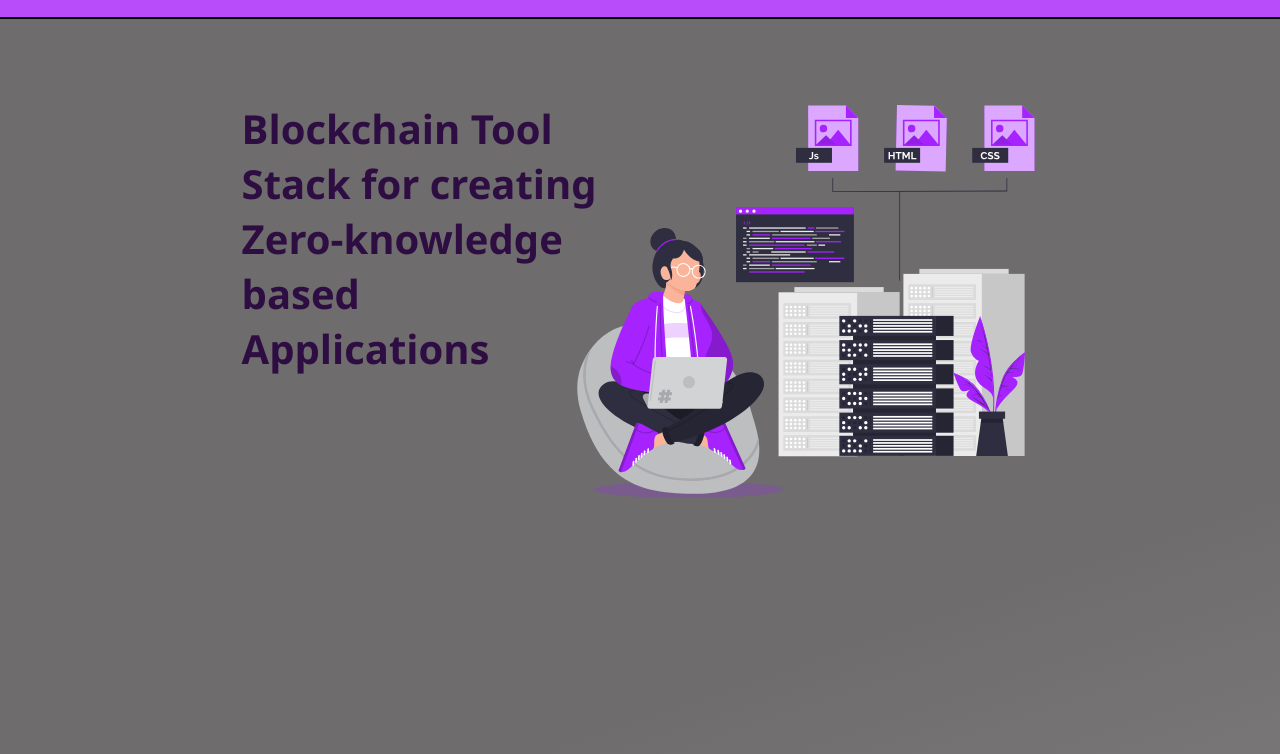
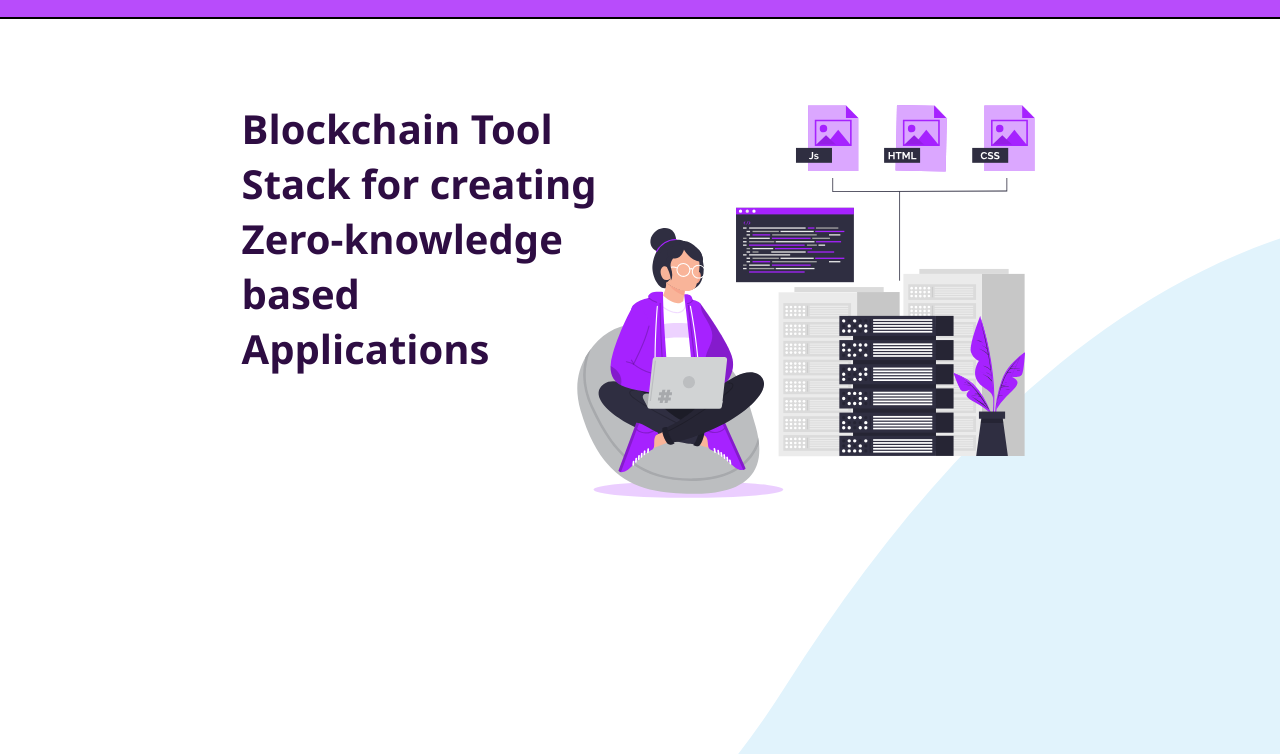
Before and after one commit to LoluBolarinwa/Pangolin, a website: page index.html in a window 1280 px wide. Shown: the part 45-799 px from the top of the page. Drawn offline with Linux system fonts and the light colour scheme.

Commit message:
downloading svg files

```diff
--- a/index.css
+++ b/index.css
@@ -16,15 +16,15 @@ body{
     /* font-family: "Work Sans", sans-serif; */
     font-family: "Segoe UI", sans-serif;
     /* background-color: aqua; */
-    background: rgb(177,175,175);
-background: linear-gradient(341deg, rgba(177,175,175,1) 2%, rgba(110,108,109,1) 67%);
+    /* background: rgb(177,175,175); */
+/* background: linear-gradient(341deg, rgba(177,175,175,1) 2%, rgba(110,108,109,1) 67%); */
     margin: 0;
     padding: 0;
 
 
 
-    /* background-image: url("svg\ files/background.svg"); */
-    background-color: #595a5b9b;
+    background-image: url("svg\ files/poddle.svg");
+    /* background-color: #595a5b9b; */
 
     background-repeat: no-repeat;
     background-size: cover;
```
Also changed, not shown: index.html (+2 -0 lines), svg files/6 Flat Background Design Landing Page PNG SVG and Adobe XD.jpg (added), svg files/SVG background image relative to viewport   Stack Overflow.jpg (added), svg files/poddle.svg (added).
